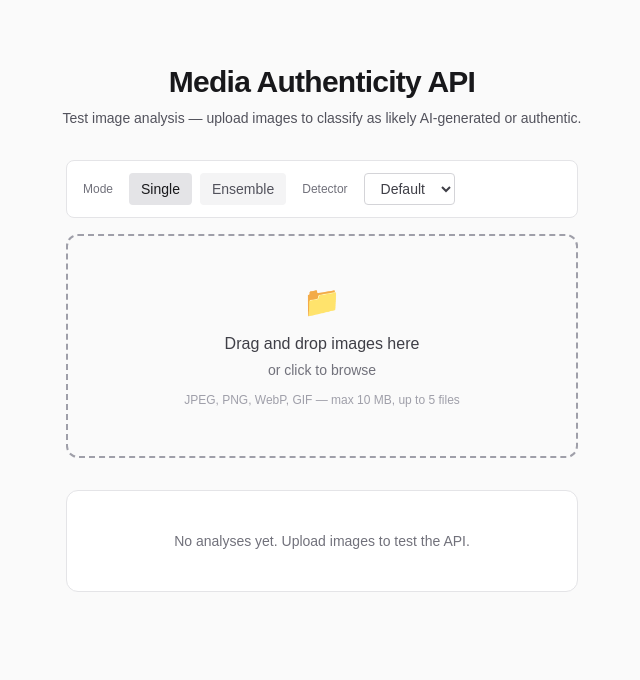
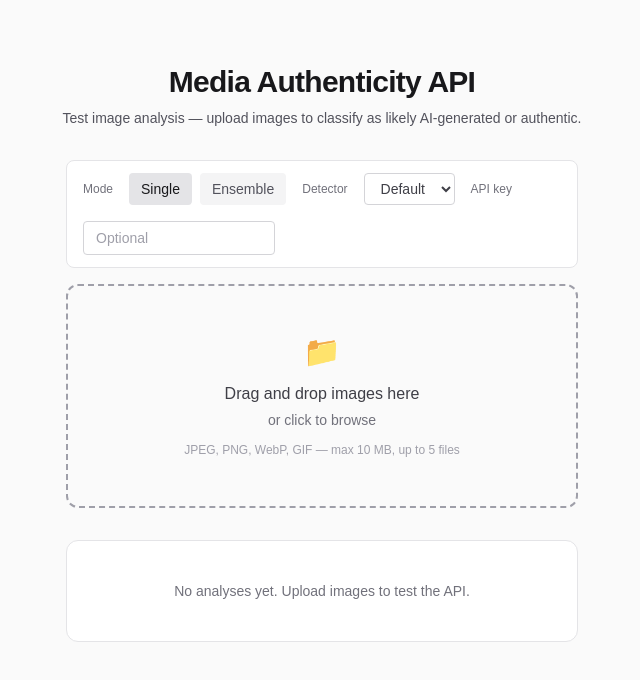
Before and after one commit to ChrisHorn-Dev/media-auth-api, a Next.js app: page / in a window 1280 px wide. Shown: the top 680 px of the page, without its empty margins (318-958 px from the left). Built offline with nearby package versions, Linux system fonts and the light colour scheme.

Commit message:
feat: add optional API key support to the test page
Add an optional API key input to the test page. When provided, analyze and verify requests include an Authorization: Bearer header so the UI can be used when API key protection is enabled.

```diff
--- a/app/page.tsx
+++ b/app/page.tsx
@@ -22,6 +22,12 @@ export default function Home() {
   const [error, setError] = useState<string | null>(null);
   const [imageMode, setImageMode] = useState<ImageMode>("single");
   const [detectorId, setDetectorId] = useState<DetectorChoice>("");
+  const [apiKey, setApiKey] = useState("");
+
+  const authHeaders = (): HeadersInit => {
+    const key = apiKey.trim();
+    return key ? { Authorization: `Bearer ${key}` } : {};
+  };
 
   const handleUpload = async (files: File[]) => {
     setError(null);
@@ -37,6 +43,7 @@ export default function Home() {
       try {
         const res = await fetch("/api/analyze", {
           method: "POST",
+          headers: authHeaders(),
           body: formData,
         });
         const data = (await res.json()) as
@@ -68,6 +75,7 @@ export default function Home() {
     try {
       const res = await fetch("/api/analyze/batch", {
         method: "POST",
+        headers: authHeaders(),
         body: formData,
       });
       const data = (await res.json()) as
@@ -143,6 +151,16 @@ export default function Home() {
                   </select>
                 </>
               )}
+              <span className="text-xs font-medium text-zinc-500">API key</span>
+              <input
+                type="password"
+                value={apiKey}
+                onChange={(e) => setApiKey(e.target.value)}
+                placeholder="Optional"
+                className="min-w-0 max-w-[12rem] rounded border border-zinc-300 bg-white px-3 py-1.5 text-sm text-zinc-700 placeholder:text-zinc-400"
+                aria-label="API key (optional)"
+                autoComplete="off"
+              />
             </div>
             <UploadCard onUpload={handleUpload} disabled={isUploading} />
           </section>
@@ -184,12 +202,12 @@ export default function Home() {
                 <h3 className="mb-4 text-xs font-semibold uppercase tracking-wider text-zinc-500">
                   Results
                 </h3>
-                <ResultCard result={result} />
+                <ResultCard result={result} apiKey={apiKey.trim() || undefined} />
               </div>
             )}
 
             {!isUploading && batchResults != null && batchResults.length > 0 && (
-              <BatchResultList results={batchResults} />
+              <BatchResultList results={batchResults} apiKey={apiKey.trim() || undefined} />
             )}
 
             {showEmptyState && (
--- a/components/BatchResultList.tsx
+++ b/components/BatchResultList.tsx
@@ -24,6 +24,7 @@ type VerifyState = "idle" | "verifying" | "valid" | "invalid";
 
 interface BatchResultListProps {
   results: BatchResultItem[];
+  apiKey?: string;
 }
 
 function getPrediction(item: BatchResultItem): string | undefined {
@@ -76,7 +77,15 @@ function hasSignature(r: BatchResultItem["record"]): r is VerifiableRecord {
   return r != null && "signature" in r && typeof (r as VerifiableRecord).signature === "string";
 }
 
-function BatchItemRow({ item, index }: { item: BatchResultItem; index: number }) {
+function BatchItemRow({
+  item,
+  index,
+  apiKey,
+}: {
+  item: BatchResultItem;
+  index: number;
+  apiKey?: string;
+}) {
   const [verifyState, setVerifyState] = useState<VerifyState>("idle");
   const [verifyReason, setVerifyReason] = useState<string | null>(null);
   const record = item.record;
@@ -88,9 +97,11 @@ function BatchItemRow({ item, index }: { item: BatchResultItem; index: number })
     setVerifyState("verifying");
     setVerifyReason(null);
     try {
+      const headers: HeadersInit = { "Content-Type": "application/json" };
+      if (apiKey?.trim()) headers.Authorization = `Bearer ${apiKey.trim()}`;
       const res = await fetch("/api/verify", {
         method: "POST",
-        headers: { "Content-Type": "application/json" },
+        headers,
         body: JSON.stringify(body),
       });
       const data = (await res.json()) as
@@ -172,7 +183,7 @@ function BatchItemRow({ item, index }: { item: BatchResultItem; index: number })
   );
 }
 
-export function BatchResultList({ results }: BatchResultListProps) {
+export function BatchResultList({ results, apiKey }: BatchResultListProps) {
   return (
     <div
       className="w-full max-w-lg rounded-xl border border-zinc-200 bg-zinc-50/50 p-5"
@@ -184,7 +195,7 @@ export function BatchResultList({ results }: BatchResultListProps) {
       </h3>
       <ul className="space-y-4">
         {results.map((item, i) => (
-          <BatchItemRow key={`${item.filename}-${i}`} item={item} index={i} />
+          <BatchItemRow key={`${item.filename}-${i}`} item={item} index={i} apiKey={apiKey} />
         ))}
       </ul>
     </div>
--- a/components/ResultCard.tsx
+++ b/components/ResultCard.tsx
@@ -19,6 +19,7 @@ type VerifyState = "idle" | "verifying" | "valid" | "invalid";
 
 interface ResultCardProps {
   result: AnalysisResult;
+  apiKey?: string;
 }
 
 function getPrediction(result: AnalysisResult): string {
@@ -59,7 +60,7 @@ function authenticityScore(prediction: string, confidence: number): number {
   return Math.round((1 - confidence) * 100);
 }
 
-export function ResultCard({ result }: ResultCardProps) {
+export function ResultCard({ result, apiKey }: ResultCardProps) {
   const [verifyState, setVerifyState] = useState<VerifyState>("idle");
   const [verifyReason, setVerifyReason] = useState<string | null>(null);
 
@@ -78,9 +79,11 @@ export function ResultCard({ result }: ResultCardProps) {
     setVerifyState("verifying");
     setVerifyReason(null);
     try {
+      const headers: HeadersInit = { "Content-Type": "application/json" };
+      if (apiKey?.trim()) headers.Authorization = `Bearer ${apiKey.trim()}`;
       const res = await fetch("/api/verify", {
         method: "POST",
-        headers: { "Content-Type": "application/json" },
+        headers,
         body: JSON.stringify(body),
       });
       const data = (await res.json()) as
```
